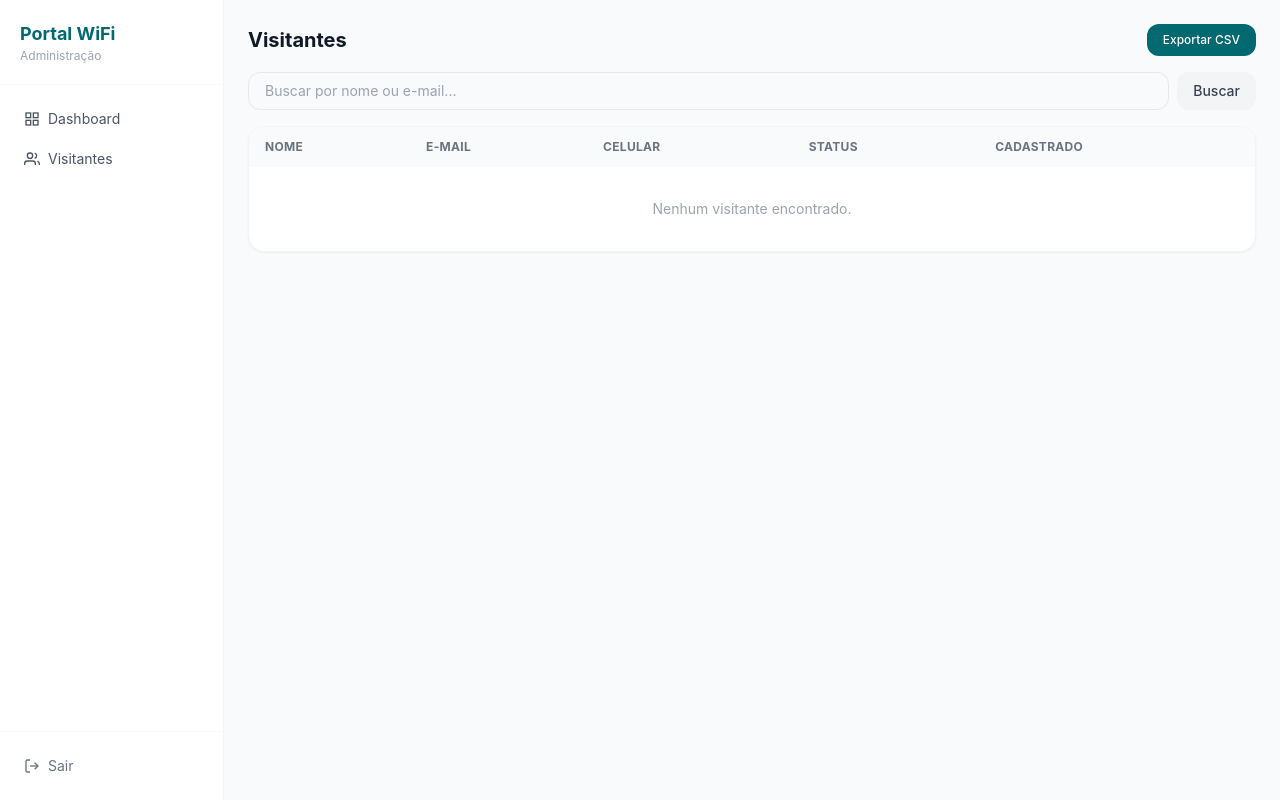
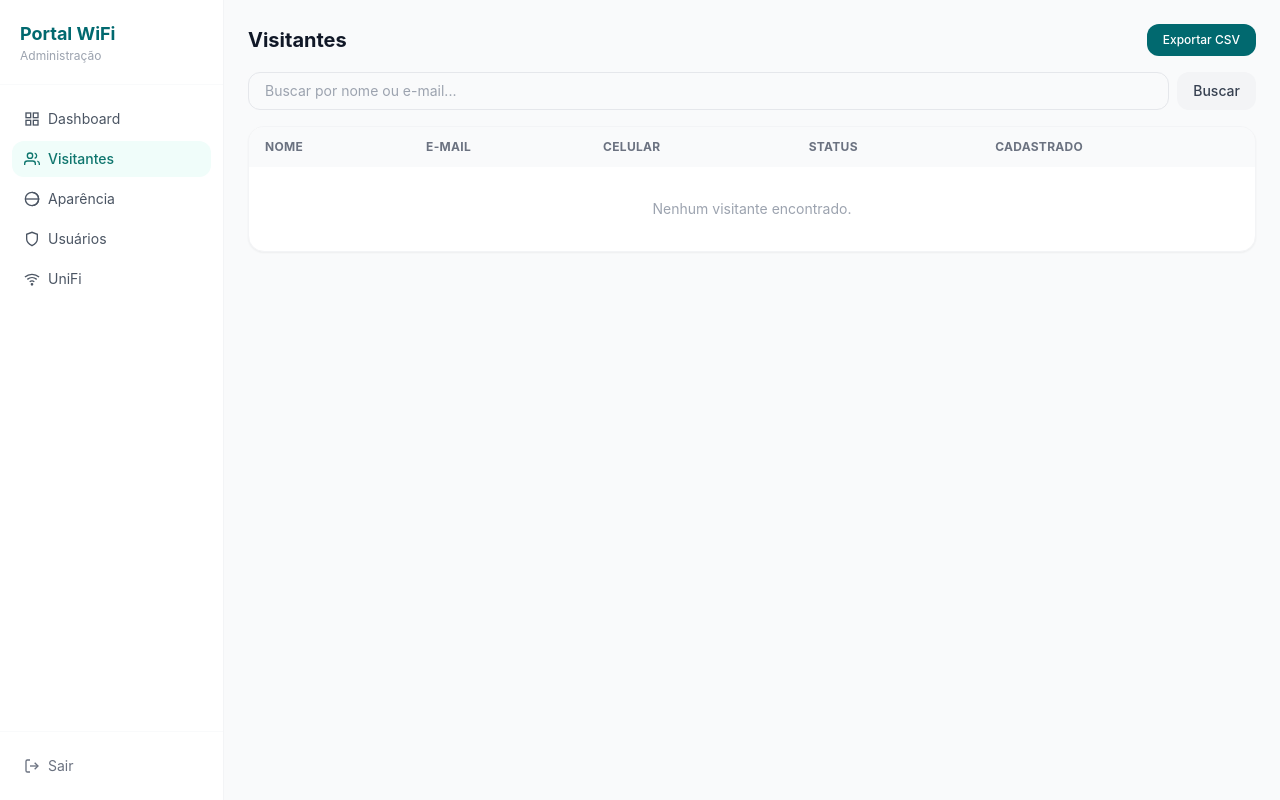
Before and after one commit to fellipepinheiro/captiveportal, a Flask app: page /admin/visitantes in a window 1280 px wide. Run offline with Flask 3, Linux system fonts and the light colour scheme; the visitor is signed in with stand-in values (Sample User, id 1); data that the repository does not hold is empty; some libraries are stand-ins or nearby versions.

Commit message:
fix: add Aparência, Logs, UniFi, Usuários links to base_admin.html sidebar

```diff
--- a/app/templates/admin/base_admin.html
+++ b/app/templates/admin/base_admin.html
@@ -15,18 +15,72 @@
       <span class="block text-xs text-gray-400">Administra&ccedil;&atilde;o</span>
     </div>
     <nav class="flex-1 px-3 py-4 space-y-1">
-      <a href="/admin/" class="flex items-center gap-2 px-3 py-2 rounded-xl text-sm text-gray-600 hover:bg-gray-50 hover:text-gray-900 transition-colors">
-        <svg class="w-4 h-4" fill="none" stroke="currentColor" stroke-width="2" viewBox="0 0 24 24"><rect x="3" y="3" width="7" height="7"/><rect x="14" y="3" width="7" height="7"/><rect x="3" y="14" width="7" height="7"/><rect x="14" y="14" width="7" height="7"/></svg>
+
+      <!-- Dashboard -->
+      <a href="{{ url_for('admin.dashboard') }}"
+         class="flex items-center gap-2 px-3 py-2 rounded-xl text-sm text-gray-600 hover:bg-gray-50 hover:text-gray-900 transition-colors
+                {% if request.endpoint == 'admin.dashboard' %}bg-teal-50 text-teal-700 font-medium{% endif %}">
+        <svg class="w-4 h-4 shrink-0" fill="none" stroke="currentColor" stroke-width="2" viewBox="0 0 24 24">
+          <rect x="3" y="3" width="7" height="7"/><rect x="14" y="3" width="7" height="7"/>
+          <rect x="3" y="14" width="7" height="7"/><rect x="14" y="14" width="7" height="7"/>
+        </svg>
         Dashboard
       </a>
-      <a href="/admin/visitantes" class="flex items-center gap-2 px-3 py-2 rounded-xl text-sm text-gray-600 hover:bg-gray-50 hover:text-gray-900 transition-colors">
-        <svg class="w-4 h-4" fill="none" stroke="currentColor" stroke-width="2" viewBox="0 0 24 24"><path d="M17 21v-2a4 4 0 00-4-4H5a4 4 0 00-4 4v2"/><circle cx="9" cy="7" r="4"/><path d="M23 21v-2a4 4 0 00-3-3.87M16 3.13a4 4 0 010 7.75"/></svg>
+
+      <!-- Visitantes -->
+      <a href="{{ url_for('admin.visitors') }}"
+         class="flex items-center gap-2 px-3 py-2 rounded-xl text-sm text-gray-600 hover:bg-gray-50 hover:text-gray-900 transition-colors
+                {% if request.endpoint == 'admin.visitors' %}bg-teal-50 text-teal-700 font-medium{% endif %}">
+        <svg class="w-4 h-4 shrink-0" fill="none" stroke="currentColor" stroke-width="2" viewBox="0 0 24 24">
+          <path d="M17 21v-2a4 4 0 00-4-4H5a4 4 0 00-4 4v2"/><circle cx="9" cy="7" r="4"/>
+          <path d="M23 21v-2a4 4 0 00-3-3.87M16 3.13a4 4 0 010 7.75"/>
+        </svg>
         Visitantes
       </a>
+
+      <!-- Aparência -->
+      <a href="{{ url_for('admin.settings_appearance') }}"
+         class="flex items-center gap-2 px-3 py-2 rounded-xl text-sm text-gray-600 hover:bg-gray-50 hover:text-gray-900 transition-colors
+                {% if request.endpoint == 'admin.settings_appearance' %}bg-teal-50 text-teal-700 font-medium{% endif %}">
+        <svg class="w-4 h-4 shrink-0" fill="none" stroke="currentColor" stroke-width="2" viewBox="0 0 24 24">
+          <circle cx="12" cy="12" r="10"/>
+          <path d="M12 2a10 10 0 010 20"/>
+          <path d="M2 12h20"/>
+        </svg>
+        Apar&ecirc;ncia
+      </a>
+
+      <!-- Usuários Admin -->
+      <a href="{{ url_for('admin.users') }}"
+         class="flex items-center gap-2 px-3 py-2 rounded-xl text-sm text-gray-600 hover:bg-gray-50 hover:text-gray-900 transition-colors
+                {% if request.endpoint == 'admin.users' %}bg-teal-50 text-teal-700 font-medium{% endif %}">
+        <svg class="w-4 h-4 shrink-0" fill="none" stroke="currentColor" stroke-width="2" viewBox="0 0 24 24">
+          <path d="M12 22s8-4 8-10V5l-8-3-8 3v7c0 6 8 10 8 10z"/>
+        </svg>
+        Usu&aacute;rios
+      </a>
+
+      <!-- UniFi -->
+      <a href="{{ url_for('admin.settings_unifi') }}"
+         class="flex items-center gap-2 px-3 py-2 rounded-xl text-sm text-gray-600 hover:bg-gray-50 hover:text-gray-900 transition-colors
+                {% if request.endpoint == 'admin.settings_unifi' %}bg-teal-50 text-teal-700 font-medium{% endif %}">
+        <svg class="w-4 h-4 shrink-0" fill="none" stroke="currentColor" stroke-width="2" viewBox="0 0 24 24">
+          <path d="M5 12.55a11 11 0 0114.08 0"/>
+          <path d="M1.42 9a16 16 0 0121.16 0"/>
+          <path d="M8.53 16.11a6 6 0 016.95 0"/>
+          <circle cx="12" cy="20" r="1" fill="currentColor"/>
+        </svg>
+        UniFi
+      </a>
+
     </nav>
     <div class="px-3 py-4 border-t border-gray-50">
-      <a href="/admin/logout" class="flex items-center gap-2 px-3 py-2 rounded-xl text-sm text-gray-500 hover:bg-red-50 hover:text-red-600 transition-colors">
-        <svg class="w-4 h-4" fill="none" stroke="currentColor" stroke-width="2" viewBox="0 0 24 24"><path d="M9 21H5a2 2 0 01-2-2V5a2 2 0 012-2h4"/><polyline points="16 17 21 12 16 7"/><line x1="21" y1="12" x2="9" y2="12"/></svg>
+      <a href="{{ url_for('admin.logout') }}" class="flex items-center gap-2 px-3 py-2 rounded-xl text-sm text-gray-500 hover:bg-red-50 hover:text-red-600 transition-colors">
+        <svg class="w-4 h-4 shrink-0" fill="none" stroke="currentColor" stroke-width="2" viewBox="0 0 24 24">
+          <path d="M9 21H5a2 2 0 01-2-2V5a2 2 0 012-2h4"/>
+          <polyline points="16 17 21 12 16 7"/>
+          <line x1="21" y1="12" x2="9" y2="12"/>
+        </svg>
         Sair
       </a>
     </div>
```
